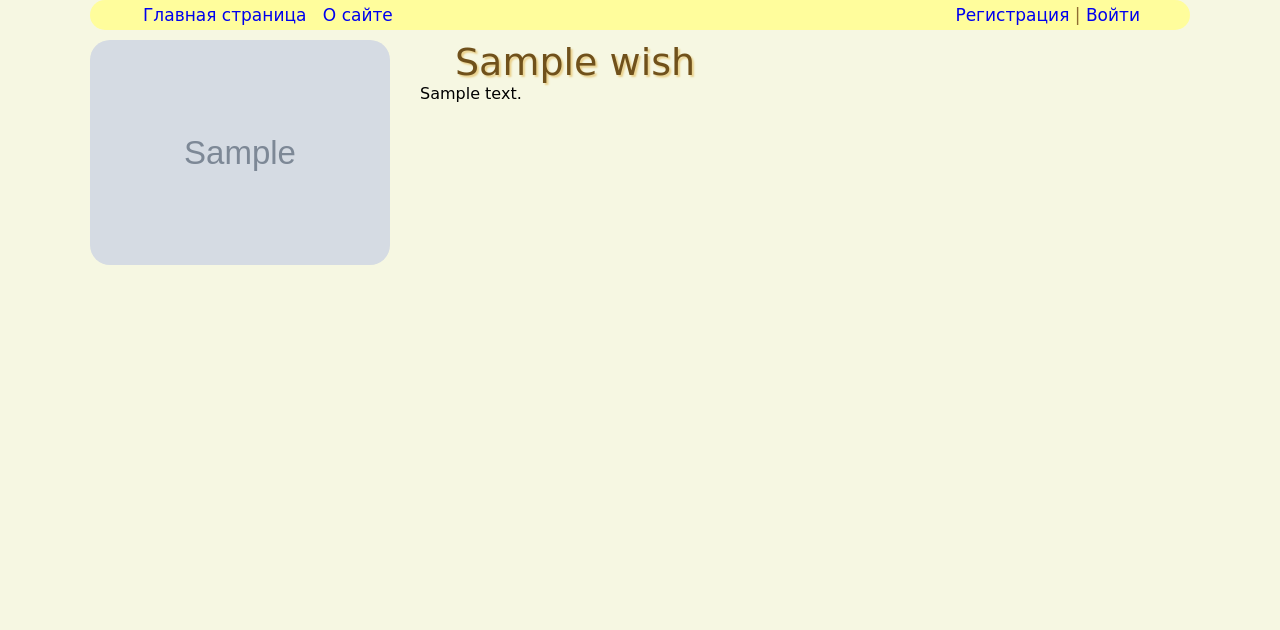
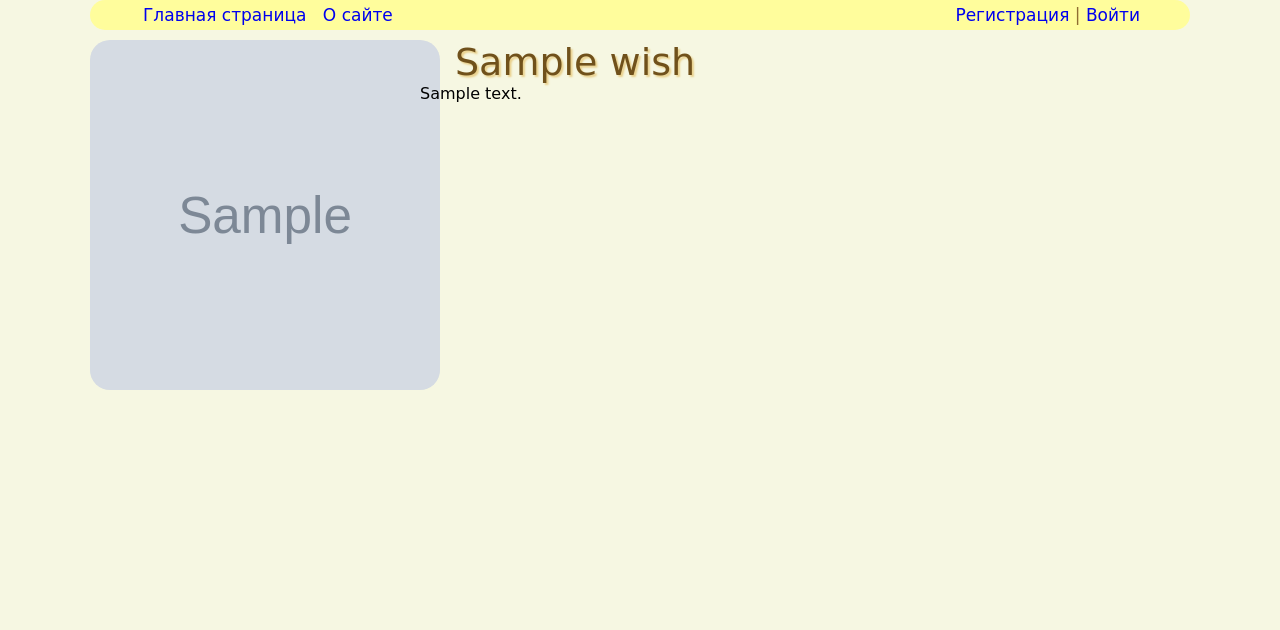
Before and after one commit to Trivium1999/wishlist, a Django app: a page that uses templates/list/details.html in a window 1280 px wide. Shown: the part 135-765 px from the top of the page. Run offline with Django 4.2, Linux system fonts and the light colour scheme; tables that the repository leaves empty hold one stand-in row (values such as "Sample post"); grey boxes marked "Sample" are stand-in pictures.

Commit message:
исправила ошибки в оформлении

```diff
--- a/static/css/style.css
+++ b/static/css/style.css
@@ -81,8 +81,6 @@ ul.mainmenu li.last {float: right; padding: 0 40px 0 0;}
     text-align: center;
 }
 
-
-
 .title_details {
     margin-left: 50px;
     margin-bottom: 15px;
@@ -112,6 +110,18 @@ ul.mainmenu li.last {float: right; padding: 0 40px 0 0;}
     grid-template-columns: 300px auto;
     grid-gap: 15px;
     padding-top: 10px;
+}
+
+.wrapper_details .user_card__image-wrapper {
+    width: 350px;
+    height: 350px;
+    margin-bottom: 20px;
+}
+
+.wrapper_details .user_card__image-wrapper img {
+    width: 100%;
+    height: 100%;
+    object-fit: cover;
 }
 
 .gift_description {
@@ -180,7 +190,7 @@ ul.mainmenu li.last {float: right; padding: 0 40px 0 0;}
 	margin: 0 20px 0 0;
 }
 
-.list-page a {
+.list-pages a {
     text-decoration: None;
 }
 
--- a/templates/list/details.html
+++ b/templates/list/details.html
@@ -5,9 +5,13 @@
 <div class="wrapper_details">
 
       {% if wish.image %}
-      <img class="gift_img" src="{{ wish.image.url }}" alt="Фото подарка">
+      <div class="user_card__image-wrapper">
+      <img class="index_img" src="{{ wish.image.url }}" alt="Фото подарка">
+      </div>
       {% else %}
+      <div class="user_card__image-wrapper">
       <img src="/static/img/image_not_image.png/" alt="Фото подарка">
+      </div>
       {% endif %}
    <div>
       <span class="title_details">{{ wish.title }} </span>
```
